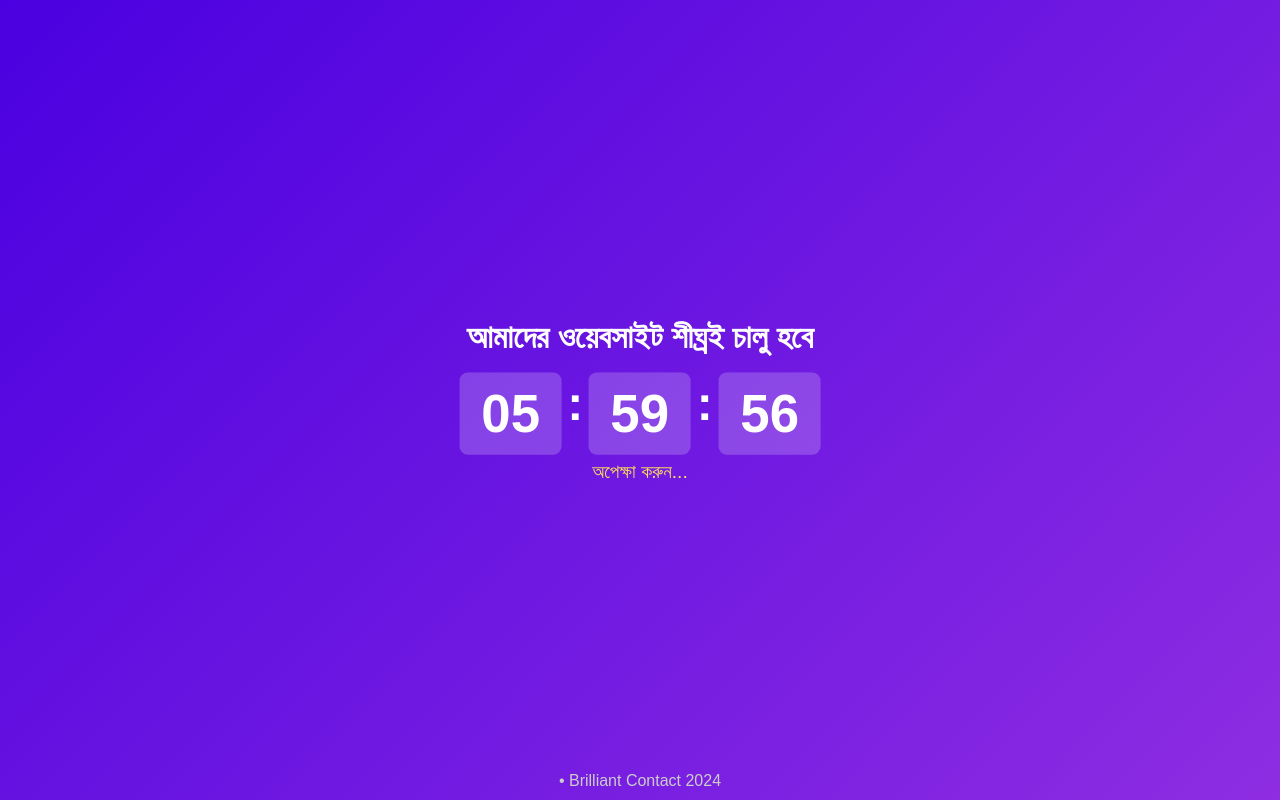
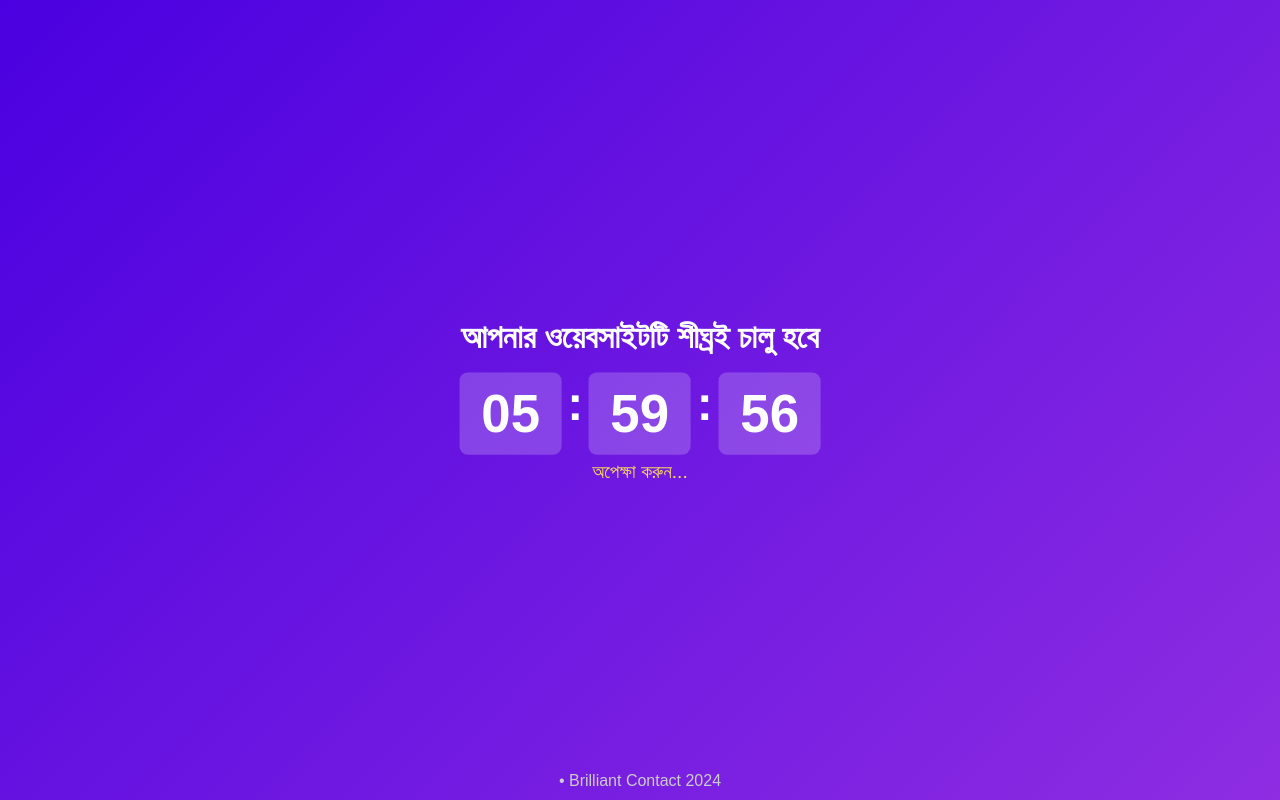
Before and after one commit to brillianttopup/rasel.com, a plain HTML site: page index.html in a window 1280 px wide. Drawn offline with Linux system fonts and the light colour scheme.

Commit message:
Update index.html

```diff
--- a/index.html
+++ b/index.html
@@ -80,7 +80,7 @@
 <body>
   <!-- HTML কোড -->
   <div id="countdown">
-    <h1>আমাদের ওয়েবসাইট শীঘ্রই চালু হবে</h1>
+    <h1>আপনার ওয়েবসাইটটি শীঘ্রই চালু হবে</h1>
     <div id="timer">
       <span id="hours">06</span>:<span id="minutes">00</span>:<span id="seconds">00</span>
     </div>
```
